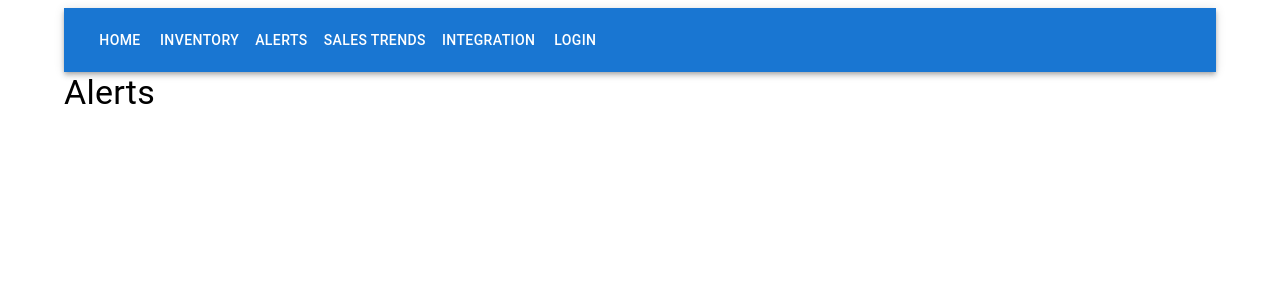
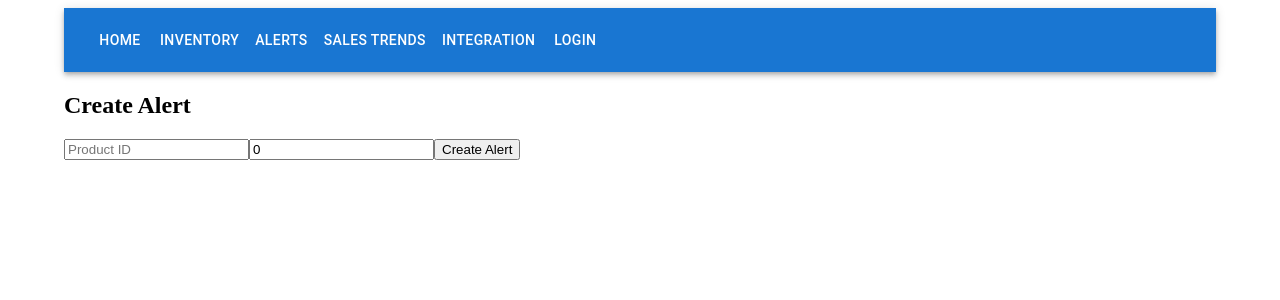
Before and after one commit to romanandani266/test_1, a React app in the folder frontend/: page /alerts in a window 1280 px wide. Shown: the top 300 px of the page. Built offline with nearby package versions, Linux system fonts and the light colour scheme; the HTML template or start-up script is replaced by a standard one.

Commit message:
Add frontend/src/components/Alerts.js

```diff
--- a/frontend/src/components/Alerts.js
+++ b/frontend/src/components/Alerts.js
@@ -1,42 +1,39 @@
-import React, { useEffect, useState } from "react";
-import { fetchAlerts, acknowledgeAlert } from "../api";
-import { Typography, List, ListItem, Button } from "@mui/material";
+import React, { useState } from "react";
+import { api } from "../api";
 
 const Alerts = () => {
-  const [alerts, setAlerts] = useState([]);
+  const [alertData, setAlertData] = useState({ product_id: "", threshold: 0 });
+  const [message, setMessage] = useState("");
 
-  useEffect(() => {
-    const loadAlerts = async () => {
-      try {
-        const data = await fetchAlerts();
-        setAlerts(data);
-      } catch (err) {
-        console.error(err);
-      }
-    };
-    loadAlerts();
-  }, []);
-
-  const handleAcknowledge = async (alertId) => {
+  const handleSubmit = async (e) => {
+    e.preventDefault();
     try {
-      await acknowledgeAlert(alertId);
-      setAlerts(alerts.filter((alert) => alert.alert_id !== alertId));
+      const response = await api.createAlert(alertData, "your-token-here");
+      setMessage(response.message);
     } catch (err) {
-      console.error(err);
+      setMessage("Error creating alert.");
     }
   };
 
   return (
     <div>
-      <Typography variant="h4">Alerts</Typography>
-      <List>
-        {alerts.map((alert) => (
-          <ListItem key={alert.alert_id}>
-            <Typography>{`${alert.product_name} - Current Stock: ${alert.current_stock}, Threshold: ${alert.threshold}`}</Typography>
-            <Button onClick={() => handleAcknowledge(alert.alert_id)}>Acknowledge</Button>
-          </ListItem>
-        ))}
-      </List>
+      <h2>Create Alert</h2>
+      <form onSubmit={handleSubmit}>
+        <input
+          type="text"
+          placeholder="Product ID"
+          value={alertData.product_id}
+          onChange={(e) => setAlertData({ ...alertData, product_id: e.target.value })}
+        />
+        <input
+          type="number"
+          placeholder="Threshold"
+          value={alertData.threshold}
+          onChange={(e) => setAlertData({ ...alertData, threshold: e.target.value })}
+        />
+        <button type="submit">Create Alert</button>
+      </form>
+      {message && <p>{message}</p>}
     </div>
   );
 };
```
